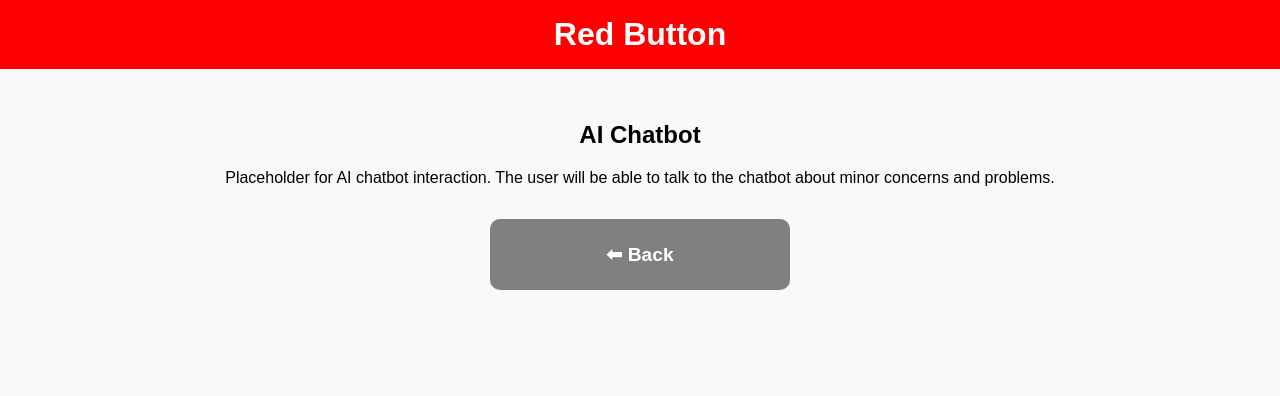
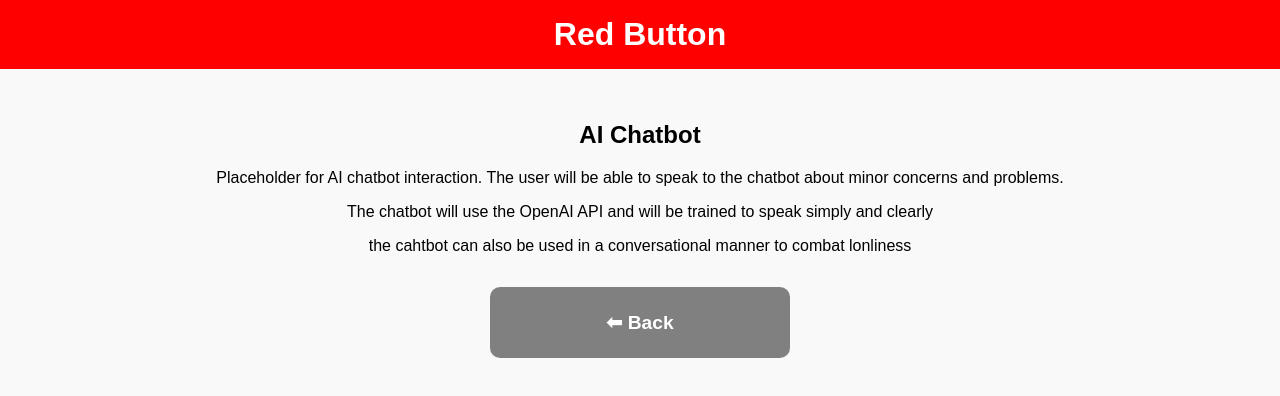
Before and after one commit to cosmac12/Red-button-mvp, a plain HTML site: page index.html in a window 1280 px wide. Both pictures are taken after a click on the button "💬 Chatbot". Drawn offline with Linux system fonts and the light colour scheme.

Commit message:
Update index.html

```diff
--- a/index.html
+++ b/index.html
@@ -68,19 +68,23 @@
 
   <div id="chatbot" class="screen container">
     <h2>AI Chatbot</h2>
-    <p>Placeholder for AI chatbot interaction. The user will be able to talk to the chatbot about minor concerns and problems. </p>
+    <p>Placeholder for AI chatbot interaction. The user will be able to speak to the chatbot about minor concerns and problems. </p>
+    <p>The chatbot will use the OpenAI API and will be trained to speak simply and clearly</p>
+    <p>the cahtbot can also be used in a conversational manner to combat lonliness</p>
     <button class="back-btn" onclick="showScreen('home')">⬅ Back</button>
   </div>
 
   <div id="trusted" class="screen container">
     <h2>Trusted Contact</h2>
     <p>Placeholder for remote device control feature. A trusted contact (son/daughter/carer) will be able to remotely access the users device. </p>
+    <p>This will be operated using an in app phone call/screen sharing feature allowing the carer to talk to the user symultaneously.</p>
     <button class="back-btn" onclick="showScreen('home')">⬅ Back</button>
   </div>
 
   <div id="reminders" class="screen container">
     <h2>Reminders</h2>
     <p>Placeholder for pill reminders and calendar integration. Reminds the user of important dates. is integrated with the AI and with notifications. </p>
+    <p>Birthdays, medication, important dates. The AI will also be connected to the calender and will talk the user through it - similar to an assistant.</p>
     <button class="back-btn" onclick="showScreen('home')">⬅ Back</button>
   </div>
 
```
